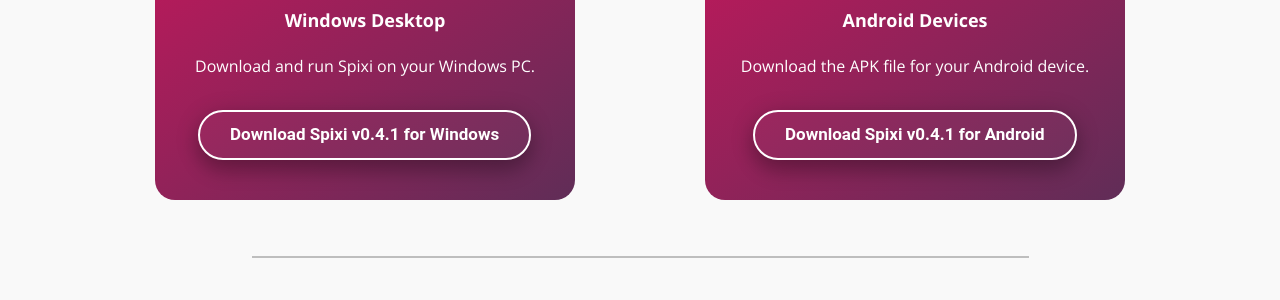
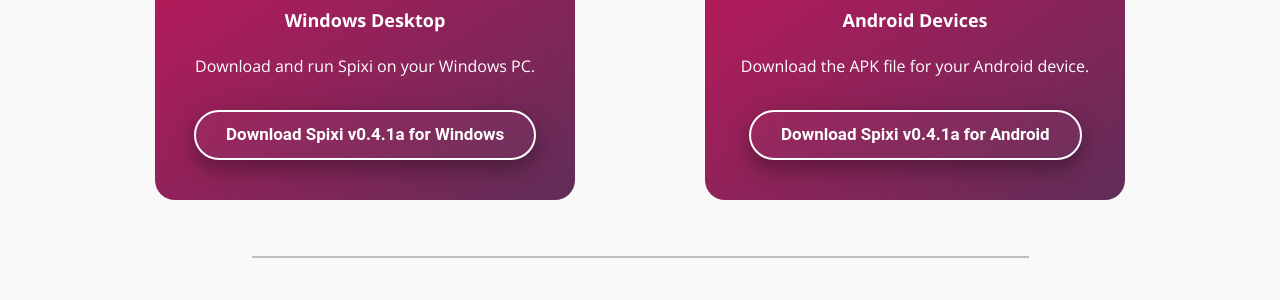
Before and after one commit to ProjectIxian/Spixi-website, a Jekyll site: the page built from download.md, in a window 1280 px wide and 1274 px high. Shown: the part 561-861 px from the top of the window. Built offline with Jekyll 4.4.1, drawn with Linux system fonts in a browser that asks for light colours; nearby versions of some CDN libraries.

Commit message:
- updated download links to v0.4.1a

```diff
--- a/_layouts/default.html
+++ b/_layouts/default.html
@@ -91,9 +91,9 @@
                             <div class="col-sm-4 col-md-3 item">
                                 <h3>DOWNLOAD</h3>
                                 <ul class="nav-links">
-                                    <li><a href="https://github.com/ProjectIxian/Spixi/releases/download/v0.4.1/Spixi-v0.4.1-Android.apk">Android</a></li>
+                                    <li><a href="https://github.com/ProjectIxian/Spixi/releases/download/v0.4.1a/Spixi-v0.4.1a-Android.apk">Android</a></li>
                                     <!--<li><a href="#">iOS</a></li>-->
-                                    <li><a href="https://github.com/ProjectIxian/Spixi/releases/download/v0.4.1/Spixi-v0.4.1-Win.zip">Windows PC</a></li>
+                                    <li><a href="https://github.com/ProjectIxian/Spixi/releases/download/v0.4.1a/Spixi-v0.4.1a-Win.zip">Windows PC</a></li>
                                     <!--<li><a href="#">Linux</a></li>-->
                                 </ul>
                             </div>
--- a/download.md
+++ b/download.md
@@ -14,10 +14,10 @@
     </p><div class="divider"></div>
     <div class="row" style="padding-bottom: 40px;padding-top: 60px;padding-left:20px;padding-right:20px;">
         <div class="col-md-3 col-xl-6 col-md-5 mb-3" style="background-image: linear-gradient(to bottom right, #c1185b, #602d57);margin-left: auto;margin-right: auto;max-width: 420px;border-radius: 20px;"><i class="fab fa-windows d-xl-flex justify-content-xl-center justify-content-center" style="font-size: 32px;padding-top: 40px;display: flex;color: rgb(255,255,255);"></i><strong style="font-family: 'Open Sans', sans-serif;padding-bottom: 20px;display: flex;align-items: center;justify-content: center;font-size: 18px;padding-top: 20px;color: rgb(255,255,255);">Windows Desktop</strong>
-            <p class="text-center" style="justify-content: center;align-items: center;display: flex;margin-left: 5%;margin-right: 5%;color: rgb(255,255,255);">Download and run Spixi on your Windows PC.</p><a href="https://github.com/ProjectIxian/Spixi/releases/download/v0.4.1/Spixi-v0.4.1-Win.zip"><button class="btn btn-primary text-left radial-fill" type="button" style="padding-top: 10px;margin-top: 32px;margin-left: auto;margin-right: auto;display: flex;margin-bottom: 40px;font-family: Roboto, sans-serif;box-shadow: 0 4px 24px 0 rgba(0, 0, 0, 0.2), 0 12px 20px 0 rgba(0, 0, 0, 0.19);opacity: 1;background-color: rgba(255,255,255,0.03);padding-left: 30px;padding-right: 30px;font-size: 17px;padding-bottom: 10px;font-weight: bold;border-color: white;border-radius: 40px;border: 2px solid white;">Download Spixi v0.4.1 for Windows</button></a>
+            <p class="text-center" style="justify-content: center;align-items: center;display: flex;margin-left: 5%;margin-right: 5%;color: rgb(255,255,255);">Download and run Spixi on your Windows PC.</p><a href="https://github.com/ProjectIxian/Spixi/releases/download/v0.4.1a/Spixi-v0.4.1a-Win.zip"><button class="btn btn-primary text-left radial-fill" type="button" style="padding-top: 10px;margin-top: 32px;margin-left: auto;margin-right: auto;display: flex;margin-bottom: 40px;font-family: Roboto, sans-serif;box-shadow: 0 4px 24px 0 rgba(0, 0, 0, 0.2), 0 12px 20px 0 rgba(0, 0, 0, 0.19);opacity: 1;background-color: rgba(255,255,255,0.03);padding-left: 30px;padding-right: 30px;font-size: 17px;padding-bottom: 10px;font-weight: bold;border-color: white;border-radius: 40px;border: 2px solid white;">Download Spixi v0.4.1a for Windows</button></a>
         </div>
         <div class="col-md-3 col-xl-6 col-md-5 mb-3" style="background-color: #961453;background-image: linear-gradient(to bottom right, #c1185b, #602d57);margin-left: auto;margin-right: auto;max-width: 420px;border-radius: 20px;"><i class="fab fa-android d-xl-flex justify-content-xl-center justify-content-center" style="font-size: 32px;padding-top: 40px;display: flex;color: rgb(255,255,255);"></i><strong style="font-family: 'Open Sans', sans-serif;padding-bottom: 20px;display: flex;align-items: center;justify-content: center;font-size: 18px;padding-top: 20px;color: rgb(255,255,255);">Android Devices</strong>
-            <p class="text-center" style="justify-content: center;align-items: center;display: flex;margin-left: 5%;margin-right: 5%;color: rgb(255,255,255);">Download the APK file for your Android device.</p><a href="https://github.com/ProjectIxian/Spixi/releases/download/v0.4.1/Spixi-v0.4.1-Android.apk"><button class="btn btn-primary text-left radial-fill" type="button" style="padding-top: 10px;margin-top: 32px;margin-left: auto;margin-right: auto;margin-bottom: 40px;display: flex;font-family: Roboto, sans-serif;box-shadow: 0 4px 24px 0 rgba(0, 0, 0, 0.2), 0 12px 20px 0 rgba(0, 0, 0, 0.19);opacity: 1;background-color: rgba(255,255,255,0.03);padding-left: 30px;padding-right: 30px;font-size: 17px;padding-bottom: 10px;font-weight: bold;border-color: rgb(136,52,52);border-radius: 40px;border: 2px solid white;">Download Spixi v0.4.1 for Android</button></a>
+            <p class="text-center" style="justify-content: center;align-items: center;display: flex;margin-left: 5%;margin-right: 5%;color: rgb(255,255,255);">Download the APK file for your Android device.</p><a href="https://github.com/ProjectIxian/Spixi/releases/download/v0.4.1a/Spixi-v0.4.1a-Android.apk"><button class="btn btn-primary text-left radial-fill" type="button" style="padding-top: 10px;margin-top: 32px;margin-left: auto;margin-right: auto;margin-bottom: 40px;display: flex;font-family: Roboto, sans-serif;box-shadow: 0 4px 24px 0 rgba(0, 0, 0, 0.2), 0 12px 20px 0 rgba(0, 0, 0, 0.19);opacity: 1;background-color: rgba(255,255,255,0.03);padding-left: 30px;padding-right: 30px;font-size: 17px;padding-bottom: 10px;font-weight: bold;border-color: rgb(136,52,52);border-radius: 40px;border: 2px solid white;">Download Spixi v0.4.1a for Android</button></a>
         </div>
     </div><div class="divider"></div><div class="divider"></div></div>
 <p class="text-center" style="padding-top: 40px;padding-bottom: 20;font-weight: bold;">Are you using an iOS device or running Linux on your PC?</p>
```
